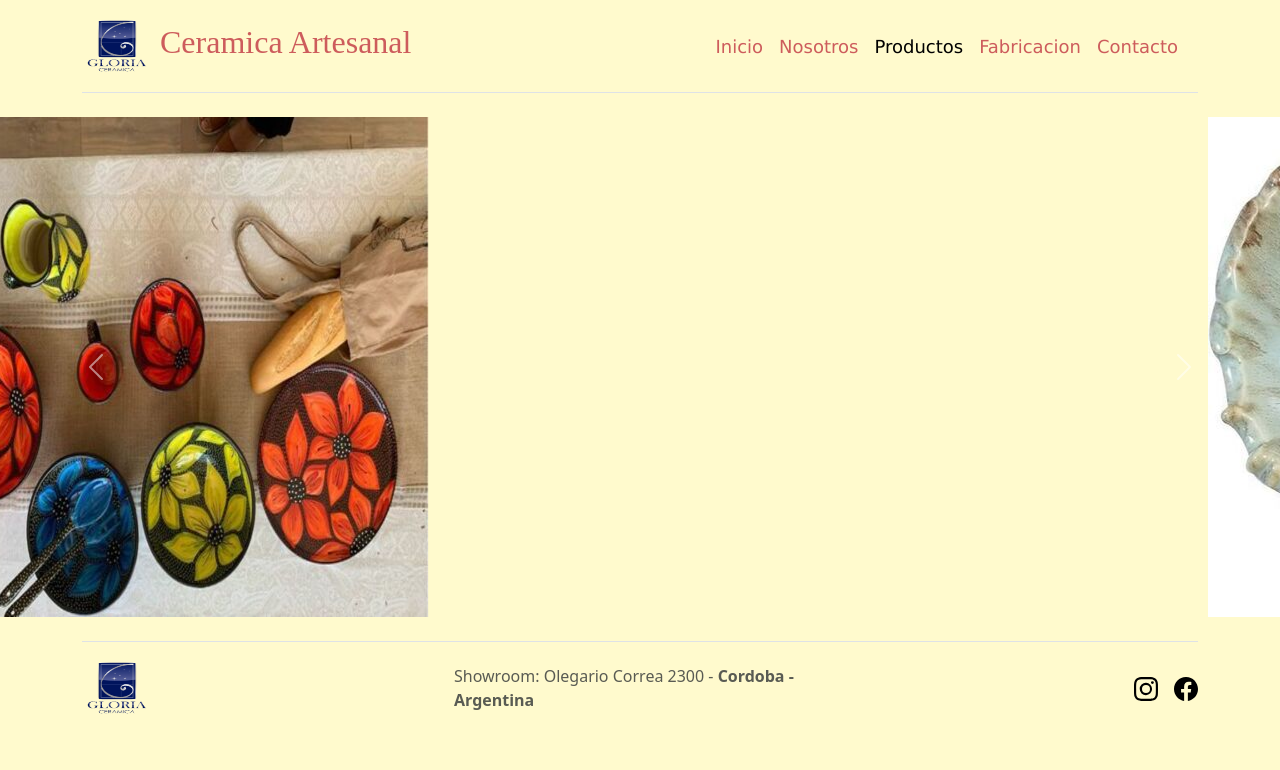
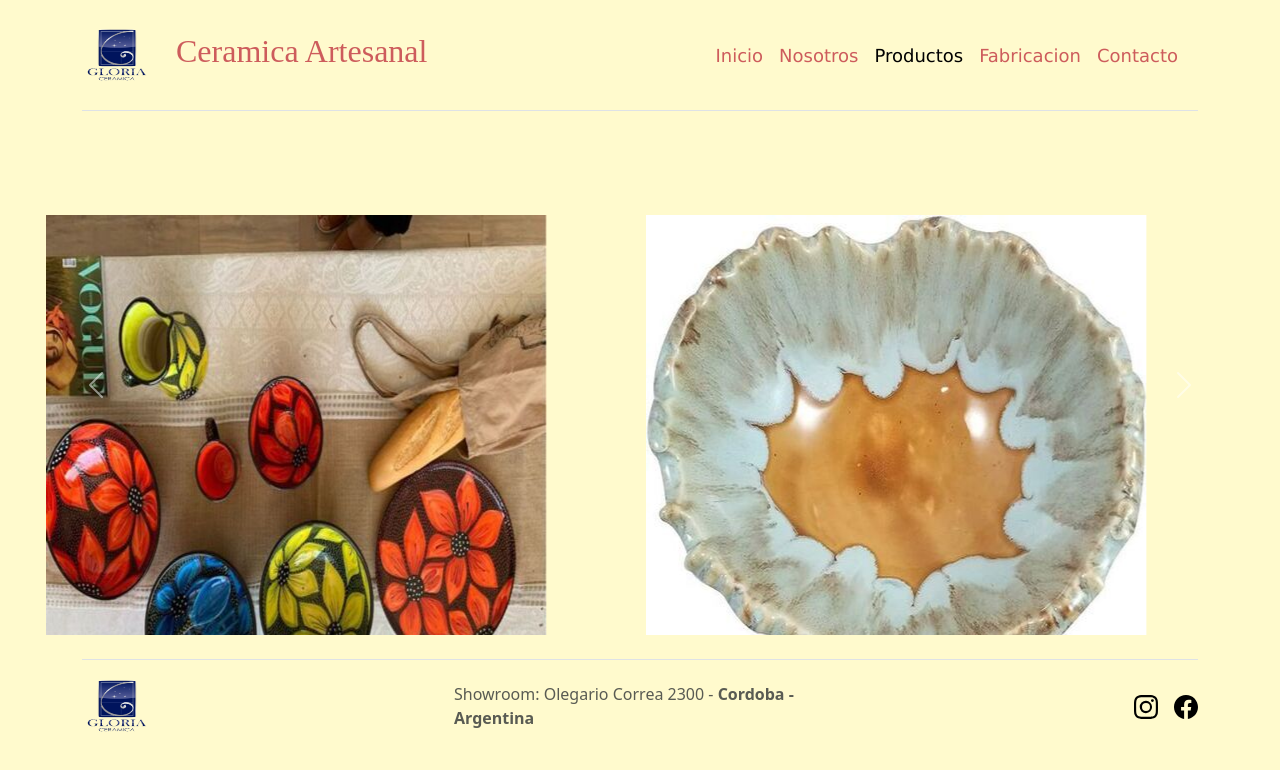
Before and after one commit to gecko2321/EntregaFinal-MorenoRicardo, a website: page html/productos.html in a window 1280 px wide. Drawn offline with nearby package versions, Linux system fonts and the light colour scheme; a web font is replaced by a local one.

Commit message:
saco node

```diff
--- a/html/productos.html
+++ b/html/productos.html
@@ -3,7 +3,7 @@
   <head>
     <meta charset="UTF-8" />
     <meta name="viewport" content="width=device-width, initial-scale=1.0" />
-    <title>Ceramica Gloria - Bienvenidos</title>
+    <title>Ceramica Gloria</title>
 
     <!-- Link a Gfonts -->
     <link rel="preconnect" href="https://fonts.googleapis.com" />
--- a/scss/_commons.scss
+++ b/scss/_commons.scss
@@ -12,17 +12,29 @@
   text-align: center;
 }
 
-  .tituloHeader{
+.tituloHeader {
   font-family: $headerFontFamily;
   font-size: $headerFontSize;
   color: $headerColor;
   text-align: $headerTextAlign;
   text-decoration: $headerTextDecoration;
+  padding: 1rem;
 }
 
-  .titulo{
+.titulo {
   font-family: $tituloFontFamily;
   font-size: $tituloFontSize;
   color: $tituloColor;
   text-align: $tituloTextAlign;
+  padding: 1rem;
 }
+
+
+.carousel-item {
+  @include position(center,5rem,5rem,8rem,8rem);
+
+  max-height: 600px;
+  max-width: 600px;
+
+
+}
--- a/scss/_mixins.scss
+++ b/scss/_mixins.scss
@@ -0,0 +1,8 @@
+//mixins
+@mixin position($type,$left,$top,$bottom,$right){
+    position: $type;
+    left: $left;
+    top: $top;
+    bottom: $bottom;
+    right: $right
+}
--- a/scss/_nav.scss
+++ b/scss/_nav.scss
@@ -1,9 +1,11 @@
-.navbar{
-    background-color: $colorfondo;
-    a{
-        font-family: $navFontFamly;
-  font-size: $navFontSize;
-  color: $navColor;
-    }
-
+.navbar {
+  background-color: $colorfondo;
+  a {
+    font-family: $navFontFamly;
+    font-size: $navFontSize;
+    color: $navColor;
+    &:hover{
+        color: red;
+      }
+  }
 }
--- a/scss/style.scss
+++ b/scss/style.scss
@@ -1,5 +1,5 @@
 //imports
 @import "_vars";
+@import "_mixins";
 @import "_commons";
-@import "_mixins";
 @import "_nav";
```
Also changed, not shown: html/contacto.html (+1 -1 lines), html/fabricacion.html (+3 -3 lines), html/nosotros.html (+1 -1 lines), css/style.css, 2 other files. Lines whose indentation alone changed are shown as unchanged.
